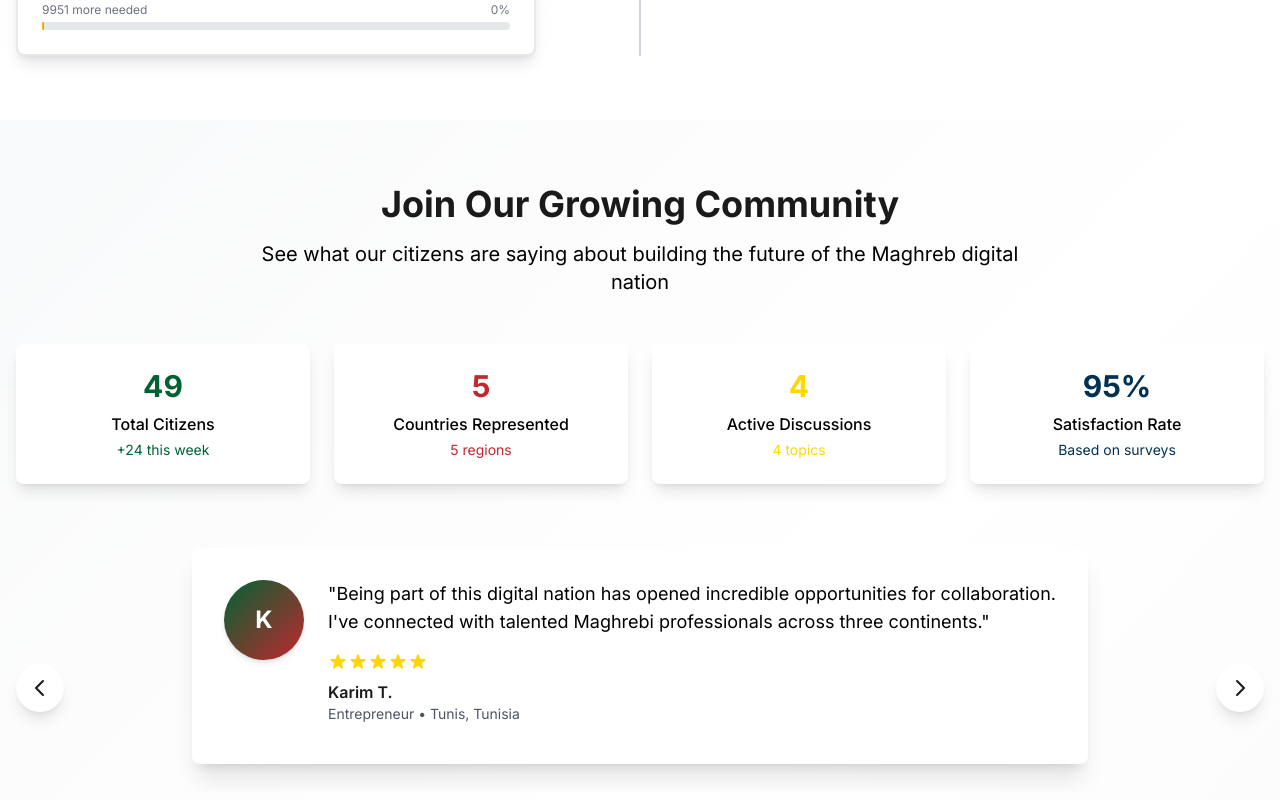
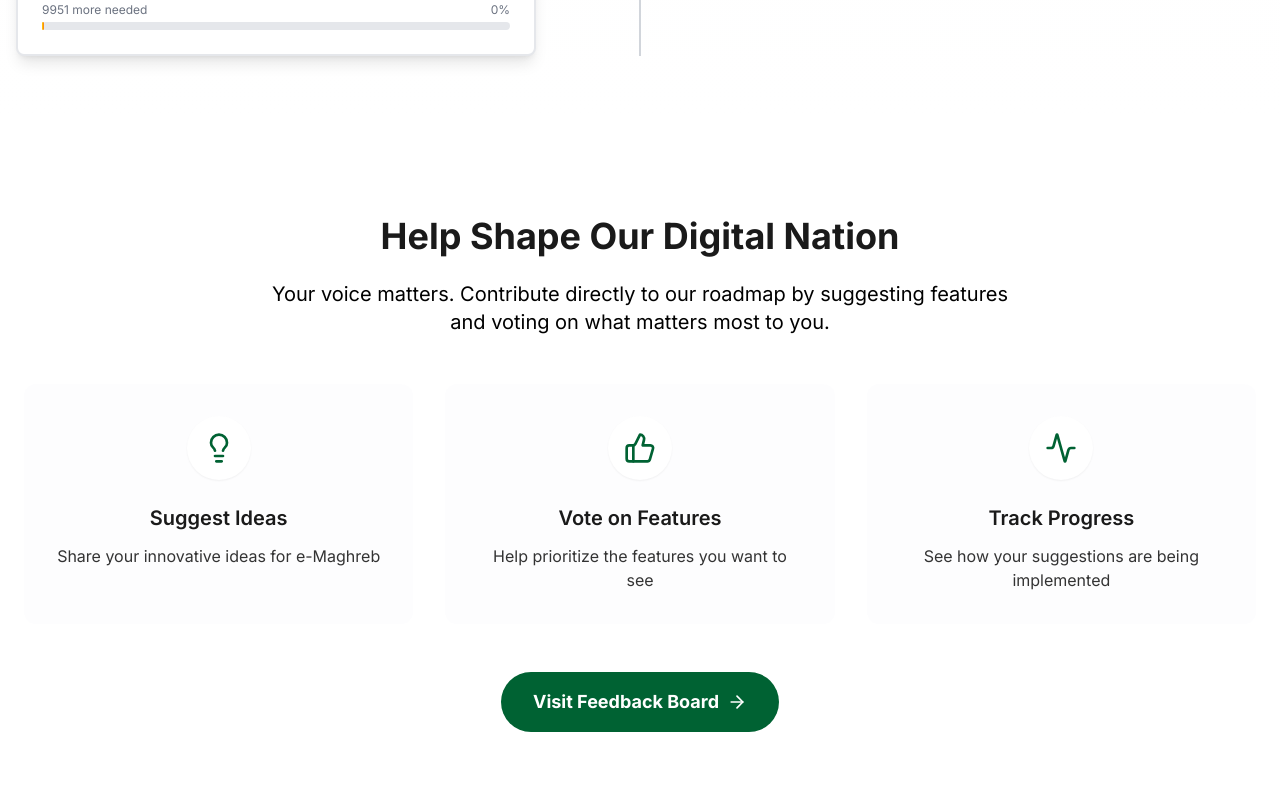
Before and after one commit to e-Maghreb/website, a Vue app: page / in a window 1280 px wide. Shown: the part 5040-5840 px from the top of the page. Built offline with nearby package versions, Linux system fonts and the light colour scheme.

Commit message:
feat: Add a new feedback section to the homepage, enabling feature suggestions and voting with multilingual support.

```diff
--- /dev/null
+++ b/src/components/FeedbackSection.vue
@@ -0,0 +1,66 @@
+<template>
+  <section class="py-16 md:py-24 bg-white">
+    <div class="container mx-auto px-6">
+      <div class="text-center mb-12">
+        <h2 class="text-3xl md:text-4xl font-bold text-maghreb-dark mb-6">
+          {{ t('feedback_section.title') }}
+        </h2>
+        <p class="text-lg md:text-xl text-black max-w-3xl mx-auto mb-8">
+          {{ t('feedback_section.subtitle') }}
+        </p>
+      </div>
+
+      <div class="grid grid-cols-1 md:grid-cols-3 gap-8 mb-12">
+        <div v-for="(feature, index) in features" :key="index" class="bg-maghreb-light/30 rounded-xl p-8 text-center hover:bg-maghreb-light transition-colors duration-300">
+          <div class="w-16 h-16 mx-auto mb-6 rounded-full bg-white flex items-center justify-center text-maghreb-green shadow-sm">
+            <component :is="feature.icon" class="w-8 h-8" />
+          </div>
+          <h3 class="text-xl font-semibold text-maghreb-dark mb-3">
+            {{ feature.title }}
+          </h3>
+          <p class="text-black/80">
+            {{ feature.description }}
+          </p>
+        </div>
+      </div>
+
+      <div class="text-center">
+        <a
+          href="https://emaghreb.featurebase.app/"
+          target="_blank"
+          rel="noopener noreferrer"
+          class="inline-flex items-center justify-center bg-maghreb-green hover:bg-green-700 text-white font-bold py-4 px-8 rounded-full text-lg transition-all duration-300 transform hover:scale-105 hover:shadow-xl"
+        >
+          <span>{{ t('feedback_section.cta') }}</span>
+          <ArrowRight class="w-5 h-5 ml-2" />
+        </a>
+      </div>
+    </div>
+  </section>
+</template>
+
+<script setup lang="ts">
+import { computed } from 'vue'
+import { Lightbulb, ThumbsUp, Activity, ArrowRight } from 'lucide-vue-next'
+import { useLanguage } from '../composables/useLanguage'
+
+const { t } = useLanguage()
+
+const features = computed(() => [
+  {
+    title: t('feedback_section.features.suggest.title'),
+    description: t('feedback_section.features.suggest.desc'),
+    icon: Lightbulb
+  },
+  {
+    title: t('feedback_section.features.vote.title'),
+    description: t('feedback_section.features.vote.desc'),
+    icon: ThumbsUp
+  },
+  {
+    title: t('feedback_section.features.track.title'),
+    description: t('feedback_section.features.track.desc'),
+    icon: Activity
+  }
+])
+</script>
--- a/src/locales/ar.json
+++ b/src/locales/ar.json
@@ -258,6 +258,25 @@
             "notify": "كن من بين الأوائل الذين يعرفون عند فتح التسجيل"
         }
     },
+    "feedback_section": {
+        "title": "ساهم في تشكيل أمتنا الرقمية",
+        "subtitle": "صوتك مهم. ساهم مباشرة في خارطة طريقنا من خلال اقتراح الميزات والتصويت على ما يهمك أكثر.",
+        "features": {
+            "suggest": {
+                "title": "اقتراح أفكار",
+                "desc": "شارك أفكارك المبتكرة لـ e-Maghreb"
+            },
+            "vote": {
+                "title": "التصويت على الميزات",
+                "desc": "ساعد في تحديد أولويات الميزات التي تريد رؤيتها"
+            },
+            "track": {
+                "title": "متابعة التقدم",
+                "desc": "انظر كيف يتم تنفيذ اقتراحاتك"
+            }
+        },
+        "cta": "زيارة لوحة الملاحظات"
+    },
     "footer": {
         "description": "أمة رقمية توحد المواطنين المغاربيين عالميًا من خلال التكنولوجيا والثقافة والمجتمع.",
         "quick_links": "روابط سريعة",
--- a/src/locales/en.json
+++ b/src/locales/en.json
@@ -258,6 +258,25 @@
             "notify": "Be among the first to know when registration opens"
         }
     },
+    "feedback_section": {
+        "title": "Help Shape Our Digital Nation",
+        "subtitle": "Your voice matters. Contribute directly to our roadmap by suggesting features and voting on what matters most to you.",
+        "features": {
+            "suggest": {
+                "title": "Suggest Ideas",
+                "desc": "Share your innovative ideas for e-Maghreb"
+            },
+            "vote": {
+                "title": "Vote on Features",
+                "desc": "Help prioritize the features you want to see"
+            },
+            "track": {
+                "title": "Track Progress",
+                "desc": "See how your suggestions are being implemented"
+            }
+        },
+        "cta": "Visit Feedback Board"
+    },
     "footer": {
         "description": "A digital nation uniting Maghrebi citizens globally through technology, culture, and community.",
         "quick_links": "Quick Links",
--- a/src/locales/fr.json
+++ b/src/locales/fr.json
@@ -258,6 +258,25 @@
             "notify": "Soyez parmi les premiers à savoir quand les inscriptions ouvrent"
         }
     },
+    "feedback_section": {
+        "title": "Aidez à façonner notre nation numérique",
+        "subtitle": "Votre voix compte. Contribuez directement à notre feuille de route en suggérant des fonctionnalités et en votant pour ce qui compte le plus pour vous.",
+        "features": {
+            "suggest": {
+                "title": "Suggérer des idées",
+                "desc": "Partagez vos idées innovantes pour e-Maghreb"
+            },
+            "vote": {
+                "title": "Voter pour des fonctionnalités",
+                "desc": "Aidez à prioriser les fonctionnalités que vous voulez voir"
+            },
+            "track": {
+                "title": "Suivre les progrès",
+                "desc": "Voyez comment vos suggestions sont mises en œuvre"
+            }
+        },
+        "cta": "Visiter le tableau de bord"
+    },
     "footer": {
         "description": "Une nation numérique unissant les citoyens maghrébins mondialement à travers la technologie, la culture et la communauté.",
         "quick_links": "Liens Rapides",
--- a/src/pages/HomePage.vue
+++ b/src/pages/HomePage.vue
@@ -20,6 +20,11 @@
       <InteractiveRoadmap />
     </section>
 
+    <!-- Feedback Section -->
+    <section id="feedback">
+      <FeedbackSection />
+    </section>
+
     <!-- Social Proof Section -->
     <section id="social-proof">
       <SocialProof />
@@ -39,6 +44,7 @@ import InteractiveRoadmap from '../components/InteractiveRoadmap.vue'
 import CommunityIntegration from '../components/CommunityIntegration.vue'
 import SocialProof from '../components/SocialProof.vue'
 import JoinSection from '../components/JoinSection.vue'
+import FeedbackSection from '../components/FeedbackSection.vue'
 import { useCommunityMetrics } from '../composables/useCommunityMetrics'
 
 // Initialize community metrics
@@ -63,7 +69,7 @@ const handleJoinClick = () => {
   scroll-margin-top: 0;
 }
 
-#about, #community, #roadmap, #social-proof, #join {
+#about, #community, #roadmap, #social-proof, #join, #feedback {
   scroll-margin-top: 80px;
 }
 </style>
```
